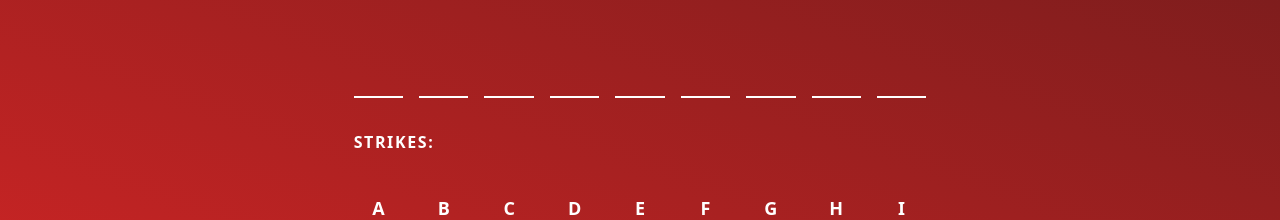
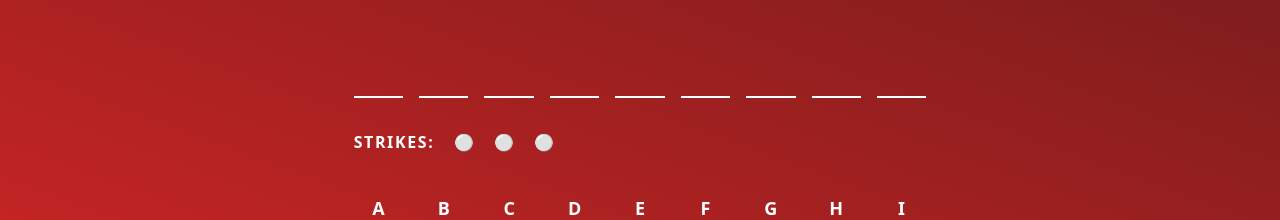
Before and after one commit to emmastotz/replace-the-space-v2, a Nuxt app: page / in a window 1280 px wide. Shown: the top 220 px of the page. Built offline with nearby package versions, Linux system fonts and the light colour scheme.

Commit message:
fix: strikes array

```diff
--- a/pages/index.vue
+++ b/pages/index.vue
@@ -64,7 +64,7 @@ import StatisticsDisplay from '@/components/StatisticsDisplay.vue'
 
 const allowedStrikes = 3
 
-const defaultStrikes = new Array(allowedStrikes).fill({ icon: '', guess: '' })
+const defaultStrikes = new Array(allowedStrikes).fill({ icon: '⚪', guess: '' })
 
 export default {
   components: { StatisticsDisplay },
@@ -137,7 +137,7 @@ export default {
     guess (letter) {
       this.guesses.push(letter)
       if (!this.currentWord.includes(letter)) {
-        this.strikes = [{ icon: '🚫', guess: letter }, ...this.strikes]
+        this.strikes = [{ icon: '🚫', guess: letter }, ...this.strikes.slice(0, 2)]
       }
       if (this.strikeout) {
         this.gameOver = true
```
